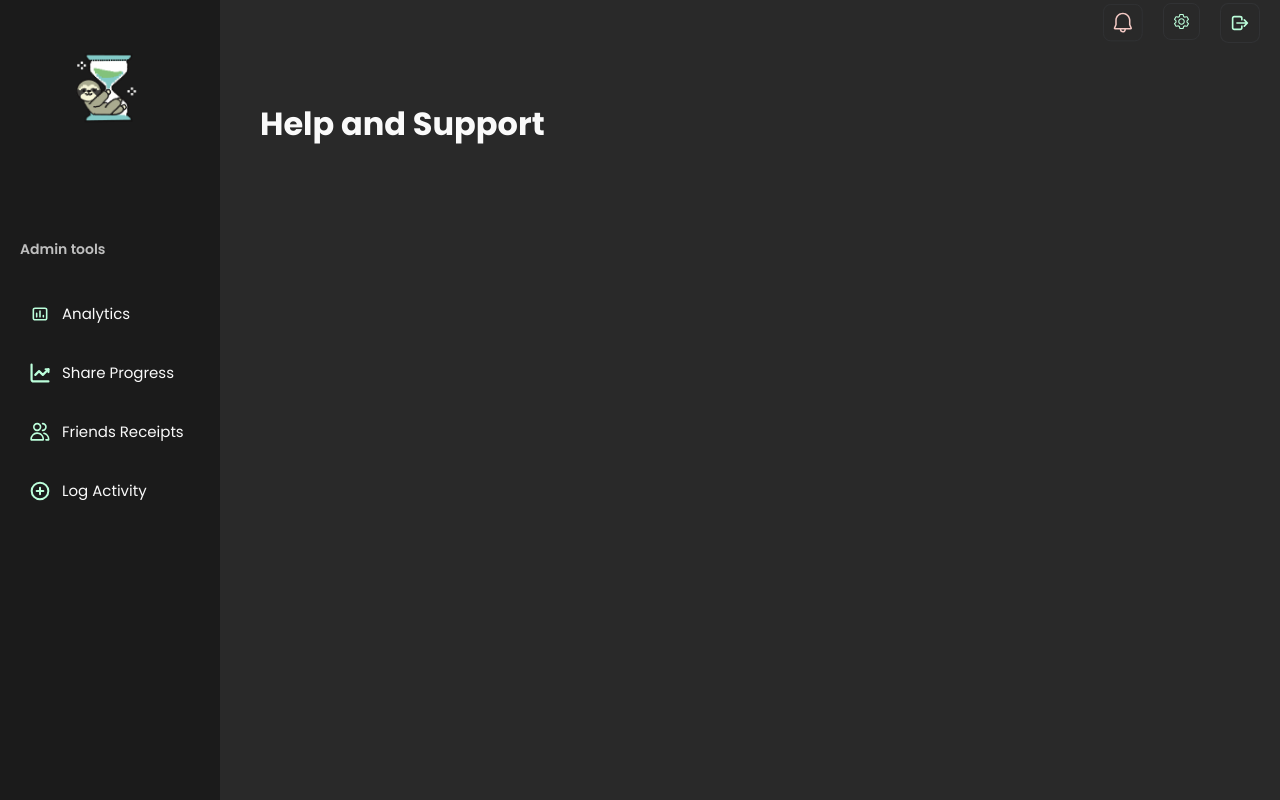
After one commit to Julie-Salazar/Procastinatrics, a Flask app: page /help in a window 1280 px wide. The commit adds this page. Run offline with Flask 3, Linux system fonts and the light colour scheme; the visitor is signed in with stand-in values (Sample User, id 1).

Commit message:
help and suport page

```diff
--- a/app/routes/profile_settings_route.py
+++ b/app/routes/profile_settings_route.py
@@ -56,3 +56,9 @@ def change_email():
 
 
     return flask.render_template('change-email.html')
+
+
+@app.route('/help', methods=['GET', 'POST'])
+@login_required
+def help():
+    return flask.render_template('help.html')
--- /dev/null
+++ b/app/templates/help.html
@@ -0,0 +1,63 @@
+<!DOCTYPE html>
+<html lang="en">
+<head>
+  <meta charset="UTF-8">
+  <meta name="viewport" content="width=device-width, initial-scale=1.0">
+  <title>Change Email</title>
+  <link rel="preconnect" href="https://fonts.googleapis.com">
+  <link rel="preconnect" href="https://fonts.gstatic.com" crossorigin>
+  <link href="https://fonts.googleapis.com/css2?family=Inter:wght@400;500;600&family=Poppins:wght@600;700&display=swap" rel="stylesheet">
+  <link rel="stylesheet" href="{{ url_for('static', filename='css/global.css') }}">
+  <link rel="stylesheet" href="{{ url_for('static', filename='css/share.css') }}">
+</head>
+<body>
+
+  <!-- Top Bar -->
+  <div class="top-bar">
+    <div class="top-bar-buttons">
+      <button class="icon-button" aria-label="Notifications">
+        <img src="{{ url_for('static', filename='img/notif-icon.svg') }}" alt="Notifications">
+      </button>
+      <a href="/profile-settings">
+        <img src="{{ url_for('static', filename='img/setting-icon.svg') }}" alt="Profile Settings" />
+      </a>
+      <a href="{{ url_for('auth.logout') }}" class="icon-button" aria-label="Logout">
+        <img src="{{ url_for('static', filename='img/logout-icon.svg') }}" alt="Logout">
+      </a>
+    </div>
+  </div>
+
+  <!-- Sidebar -->
+  <aside class="sidebar">
+    <div class="sidebar-logo">
+      <img src="{{ url_for('static', filename='img/sloth-hourglass.png') }}" alt="Sloth Logo" />
+    </div>
+    <div class="sidebar-label">Admin tools</div>
+    <nav class="sidebar-nav">
+      <a href="/analytics-home" class="sidebar-link">
+        <img src="{{ url_for('static', filename='img/analytics.svg') }}" alt="Analytics" />
+        <span>Analytics</span>
+      </a>
+      <a href="/share" class="sidebar-link">
+        <img src="{{ url_for('static', filename='img/progress-icon.svg') }}" alt="Share Progress" />
+        <span>Share Progress</span>
+      </a>
+      <a href="/friend-receipt" class="sidebar-link">
+        <img src="{{ url_for('static', filename='img/friends-icon.svg') }}" alt="Friends Receipts" />
+        <span>Friends Receipts</span>
+      </a>
+      <a href="/log-activity" class="sidebar-link">
+        <img src="{{ url_for('static', filename='img/add-icon.svg') }}" alt="Log Activity" />
+        <span>Log Activity</span>
+      </a>
+    </nav>
+  </aside>
+
+  <!-- Main Content -->
+  <main class="main-content">
+    <h1 class="page-title">Help and Support</h1>
+
+  </main>
+
+</body>
+</html>
--- a/app/templates/profile-settings.html
+++ b/app/templates/profile-settings.html
@@ -112,6 +112,7 @@
             </div>
 
             <!-- Help Section -->
+            <a href="{{ url_for('help') }}" class="settings-card clickable">
                 <div class="settings-card clickable">
                     <div class="settings-info">
                         <h2 class="settings-title">Help</h2>
@@ -122,6 +123,7 @@
                         </svg>
                     </div>
                 </div>
+            </a>
 
             <!-- Log Out Button -->
             <a href="{{ url_for('auth.logout') }}" class="settings-card clickable logout-card">
```
Lines whose indentation alone changed are shown as unchanged.
